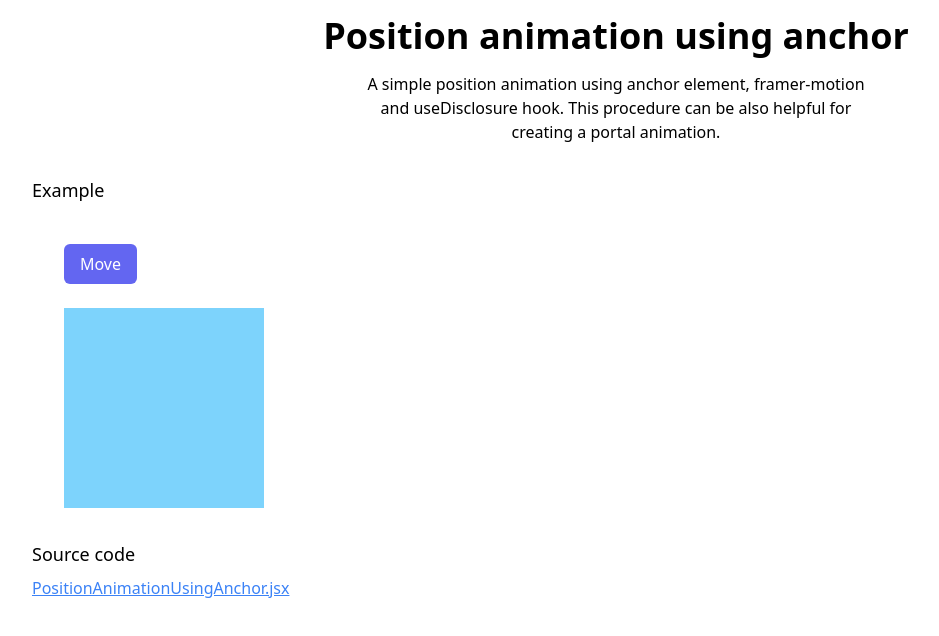
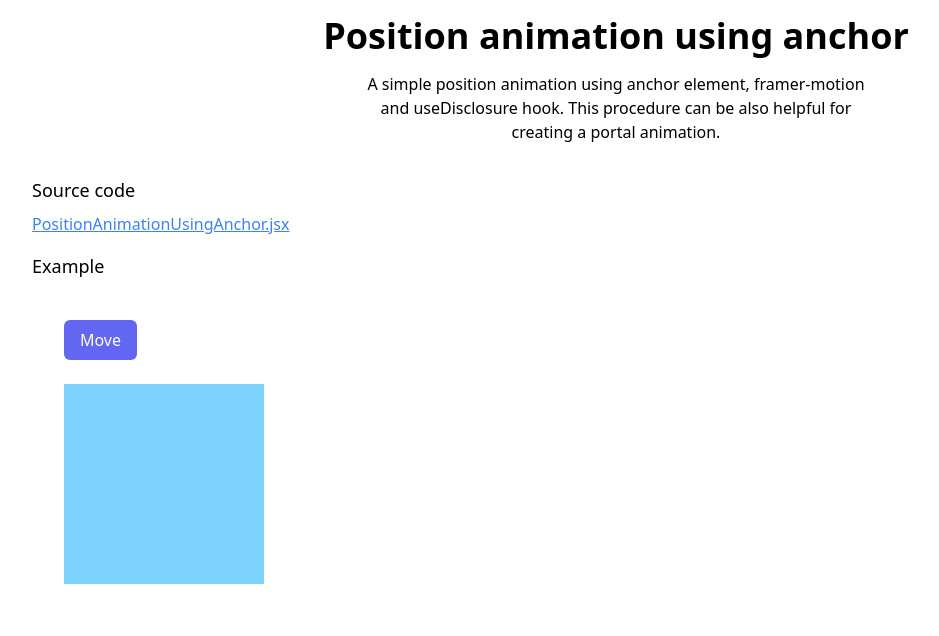
Before and after one commit to moshfiqrony/portfolio, a React (Vite) app: page /components/position-animation-using-anchor in a window 1280 px wide. Shown: the top 636 px of the page, without its empty margins (24-963 px from the left). Built offline with nearby package versions, Linux system fonts and the light colour scheme.

Commit message:
Refactor PositionAnimationUsingAnchor component

```diff
--- a/src/pages/Components/PositionAnimationUsingAnchor.jsx
+++ b/src/pages/Components/PositionAnimationUsingAnchor.jsx
@@ -40,10 +40,21 @@ export default function PositionAnimationUsingAnchor() {
             header="Position animation using anchor"
             description="A simple position animation using anchor element, framer-motion and useDisclosure hook. This procedure can be also helpful for creating a portal animation."
         >
+            <div className="flex gap-4 flex-col">
+                <Section id="source-code" heading="Source code">
+                    <ExternalLink
+                        href={`${REPO_URL}/pages/Components/PositionAnimationUsingAnchor.jsx`}
+                    >
+                        PositionAnimationUsingAnchor.jsx
+                    </ExternalLink>
+                </Section>
+
                 <Section id="example" heading="Example">
                     <div className="p-8">
                         <PrimaryButton
-                        onClick={() => (isOpen ? handleClose() : handleOpen())}
+                            onClick={() =>
+                                isOpen ? handleClose() : handleOpen()
+                            }
                         >
                             {isOpen ? 'Reset' : 'Move'}
                         </PrimaryButton>
@@ -63,14 +74,7 @@ export default function PositionAnimationUsingAnchor() {
                         </div>
                     </div>
                 </Section>
-
-            <Section id="source-code" heading="Source code">
-                <ExternalLink
-                    href={`${REPO_URL}/pages/Components/PositionAnimationUsingAnchor.jsx`}
-                >
-                    PositionAnimationUsingAnchor.jsx
-                </ExternalLink>
-            </Section>
+            </div>
         </Layout>
     );
 }
```
Lines whose indentation alone changed are shown as unchanged.
